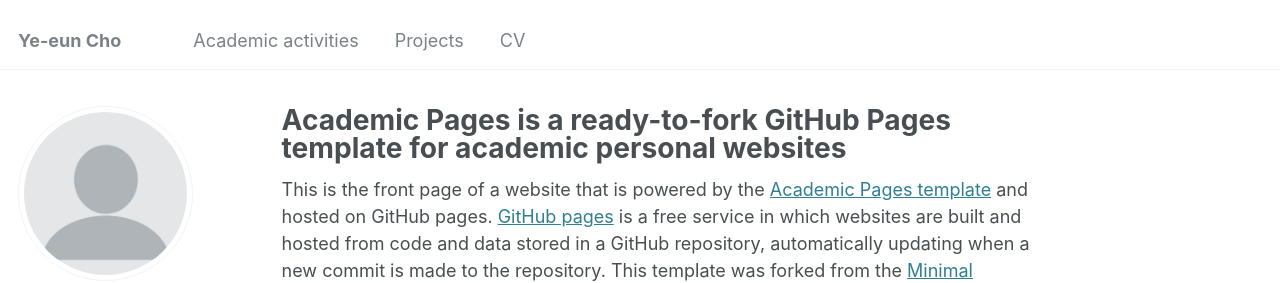
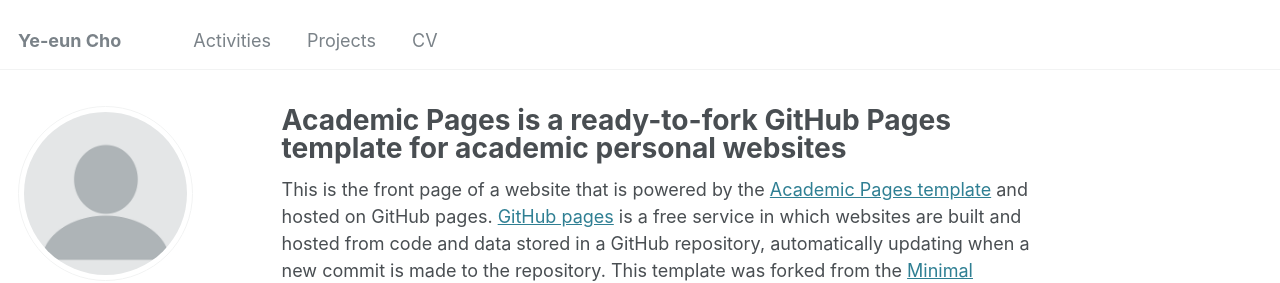
Before and after one commit to joyennn/joyennn, a Jekyll site: the page built from _pages/about.md, in a window 1280 px wide. Shown: the top 283 px of the page. Built offline with Jekyll 4.4.1, drawn with Linux system fonts in a browser that asks for light colours; some web fonts are replaced.

Commit message:
Update navigation.yml

```diff
--- a/_data/navigation.yml
+++ b/_data/navigation.yml
@@ -5,8 +5,8 @@
 # prevent it from being included in the site.
 
 main:
-  - title: "Academic activities"
-    url: /Academic activities/
+  - title: "Activities"
+    url: /activities/
 
   # - title: "Projects"
   #   url: /projects/
```
